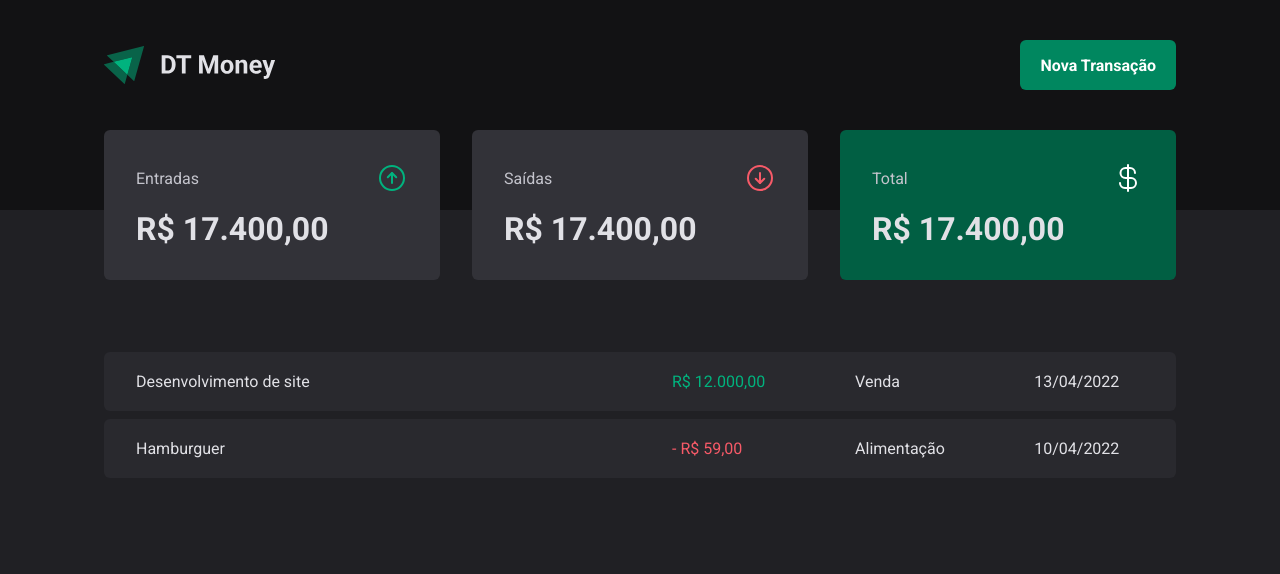
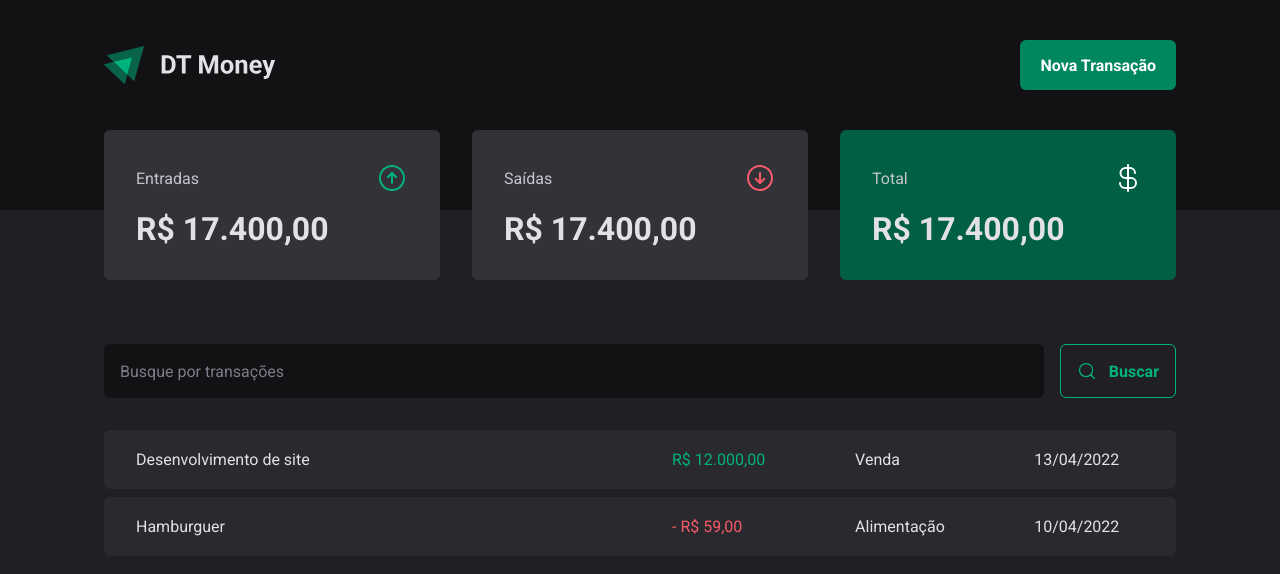
Before and after one commit to Anna-Luiza-Gusmao/dt-money, a React (Vite) app: page / in a window 1280 px wide. Shown: the top 574 px of the page. Built offline with nearby package versions, Linux system fonts and the light colour scheme.

Commit message:
AddSearchFormComponent

```diff
--- a/src/pages/Transactions/Transactions.tsx
+++ b/src/pages/Transactions/Transactions.tsx
@@ -1,5 +1,6 @@
 import { Header } from "../../components/Header"
 import { Summary } from "../../components/Summary"
+import { SearchForm } from "./components/SearchForm"
 import { TransactionsContainer, TransactionsTable, PriceHighlight } from './styles'
 
 export function Transactions() {
@@ -7,8 +8,8 @@
         <>
             <Header />
             <Summary />
-
             <TransactionsContainer>
+                <SearchForm />
                 <TransactionsTable>
                     <tbody>
                         <tr>
--- /dev/null
+++ b/src/pages/Transactions/components/SearchForm/index.tsx
@@ -0,0 +1,15 @@
+import { MagnifyingGlass } from "phosphor-react"
+import { SearchFormContainer } from "./styles"
+
+export function SearchForm () {
+    return (
+        <SearchFormContainer>
+            <input type="text" placeholder="Busque por transações" />
+
+            <button type="submit">
+                <MagnifyingGlass size={20} />
+                Buscar
+            </button>
+        </SearchFormContainer>
+    )
+}
--- /dev/null
+++ b/src/pages/Transactions/components/SearchForm/styles.ts
@@ -0,0 +1,40 @@
+import styled from "styled-components"
+
+export const SearchFormContainer = styled.form`
+    display: flex;
+    gap: 1rem;
+
+    input {
+        flex: 1;
+        border-radius: 6px;
+        border: 0;
+        background: ${props => props.theme["gray-900"]};
+        color: ${props => props.theme["gray-300"]};
+        padding: 1rem;
+
+        &::placeholder {
+            color: ${props => props.theme["gray-500"]};
+        }
+    }
+
+    button {
+        display: flex;
+        align-items: center;
+        gap: 0.75rem;
+
+        border: 0;
+        padding: 1rem;
+        background: transparent;
+        border: 1px solid ${props => props.theme["green-300"]};
+        color: ${props => props.theme["green-300"]};
+        font-weight: bold;
+        border-radius: 6px;
+
+        &:hover {
+            background: ${props => props.theme["green-500"]};
+            border-color: ${props => props.theme["green-500"]};
+            color: ${props => props.theme.white};
+            transition: background-color 0.2s, color: 0.2s, border-color: 0.2s;
+        }
+    }
+`
--- a/src/pages/Transactions/styles.ts
+++ b/src/pages/Transactions/styles.ts
@@ -11,7 +11,7 @@
     width: 100%;
     border-collapse: separate;
     border-spacing: 0 0.5rem;
-    //margin-top:1.5rem;
+    margin-top:1.5rem;
 
     td {
         padding: 1.25rem 2rem;
```
